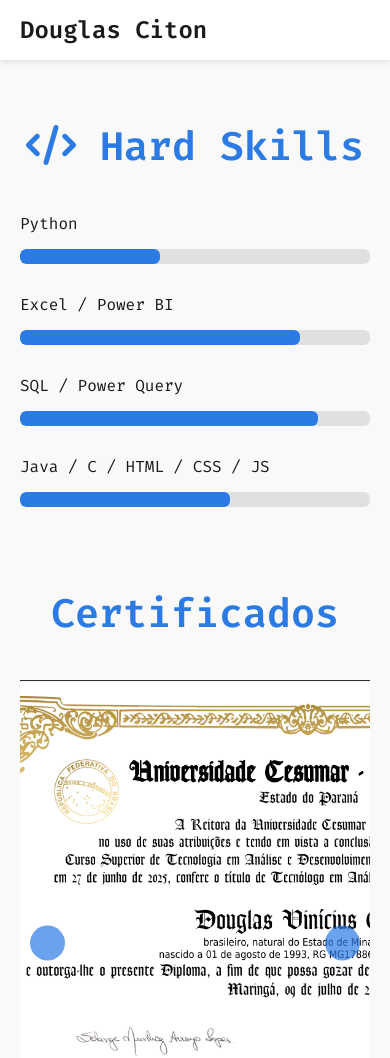
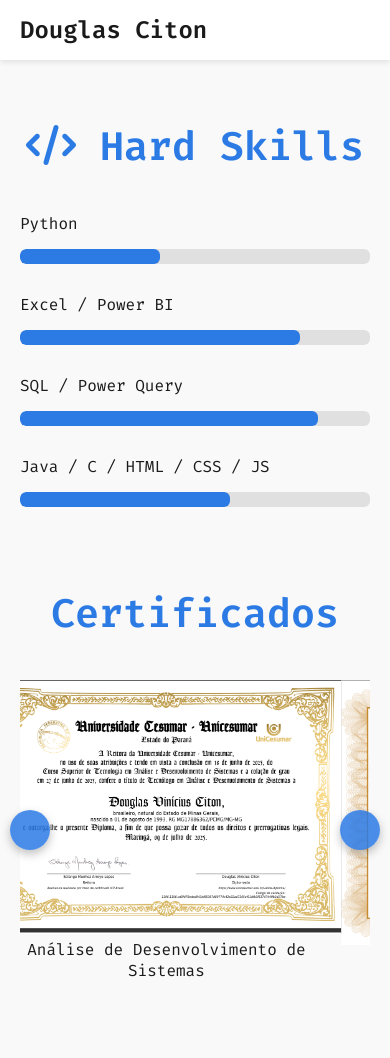
Before and after one commit to douglasciton/portfolio, a website: page index.html in a window 390 px wide. Shown: the top 1058 px of the page. Drawn offline with Linux system fonts and the light colour scheme.

Commit message:
Arrumando o carrocel

```diff
--- a/Raiz_Site/css/style.css
+++ b/Raiz_Site/css/style.css
@@ -1,25 +1,23 @@
 /* =====================================================
-   ESTRUTURA E HEADER ESPECÍFICO (HOME)
+   ESTRUTURA E HEADER (HOME)
 ===================================================== */
 main {
   padding-top: 80px;
 }
 
-.container {
+.container,
+nav,
+section {
   max-width: var(--container-width);
   margin: auto;
   padding: 0 20px;
 }
 
-/* O cabeçalho da Home é uma linha simples */
 nav {
-  max-width: var(--container-width);
-  margin: auto;
   display: flex;
   justify-content: space-between;
   align-items: center;
   height: 60px;
-  padding: 0 20px;
 }
 
 .logo {
@@ -33,24 +31,24 @@ nav {
    SEÇÕES E CONTEÚDO
 ===================================================== */
 section {
-  max-width: var(--container-width);
-  margin: auto;
-  padding: 40px 20px 40px;
+  padding: 40px 20px;
   scroll-margin-top: 80px;
+}
+
+section h2,
+.sobre-content h2 {
+  color: var(--color-primary);
+  margin-bottom: 40px;
 }
 
 section h2 {
   font-size: 2rem;
   margin-bottom: 50px;
-  color: var(--color-primary);
 }
 
-/* SOBRE */
 .sobre-content h2 {
   font-size: 2.5rem;
-  color: var(--color-primary);
   text-align: center;
-  margin-bottom: 40px;
 }
 
 .sobre-content h3 {
@@ -74,7 +72,9 @@ section h2 {
   color: var(--color-primary);
 }
 
-/* HARD SKILLS */
+/* =====================================================
+   HARD SKILLS
+===================================================== */
 .skills-grid {
   display: grid;
   grid-template-columns: repeat(auto-fit, minmax(250px, 1fr));
@@ -101,7 +101,9 @@ section h2 {
   animation: fillSkill 1.2s ease forwards;
 }
 
-/* PROJETO EM DESTAQUE */
+/* =====================================================
+   PROJETO EM DESTAQUE
+===================================================== */
 .projeto-destaque {
   background: var(--color-white);
   border: 1px solid var(--color-border);
@@ -109,7 +111,6 @@ section h2 {
   padding: 40px;
 }
 
-/* Estilo do link "Ver projeto completo" */
 .ver-mais {
   display: inline-block;
   margin-bottom: 20px;
@@ -124,7 +125,6 @@ section h2 {
   opacity: 0.8;
 }
 
-/* Estilo das Tags de Tecnologias (Power BI, DAX, etc) */
 .projeto-tecnologias {
   list-style: none;
   display: flex;
@@ -132,7 +132,6 @@ section h2 {
   gap: 10px;
   margin-bottom: 30px;
   padding: 0;
-  /* Garante que não haja recuo lateral */
 }
 
 .projeto-tecnologias li {
@@ -144,6 +143,9 @@ section h2 {
   font-weight: 500;
 }
 
+/* =====================================================
+   POWER BI EMBED
+===================================================== */
 .powerbi-embed {
   position: relative;
   width: 100%;
@@ -161,12 +163,20 @@ section h2 {
   border: none;
 }
 
-/* Seção de Certificados - Minimalista */
+/* =====================================================
+   CARROSSEL DE CERTIFICADOS
+===================================================== */
 .carousel-container {
   position: relative;
-  max-width: 800px; /* Mantém um tamanho elegante */
+  max-width: 600px;
   margin: 0 auto;
+  overflow: visible;
+}
+
+.carousel-track-container {
+  width: 100%;
   overflow: hidden;
+  position: relative;
 }
 
 .carousel-track {
@@ -174,88 +184,105 @@ section h2 {
   transition: transform 0.5s ease-in-out;
   list-style: none;
   padding: 0;
+  margin: 0;
 }
 
 .certificado-card {
-  min-width: 100%;
+  width: 100%;
   flex-shrink: 0;
   text-align: center;
+  box-sizing: border-box;
 }
 
 .certificado-card img {
   width: 100%;
-  max-height: 500px;
+  height: auto;
   object-fit: contain;
-  border-radius: var(--radius-sm);
 }
 
-/* Botões simples sobrepostos para não precisar de margens negativas */
+/* Botões */
 .carousel-button {
   position: absolute;
   top: 50%;
   transform: translateY(-50%);
-  background: rgba(44, 123, 229, 0.7); /* Azul primário com transparência */
+  background: rgba(44, 123, 229, 0.85);
   color: white;
   border: none;
   border-radius: 50%;
-  width: 35px;
-  height: 35px;
+  width: 40px;
+  height: 40px;
   cursor: pointer;
   z-index: 10;
+  display: flex;
+  align-items: center;
+  justify-content: center;
+  font-size: 1.2rem;
+  font-weight: bold;
+  box-shadow: 0 4px 10px rgba(0,0,0,0.25);
+  transition: background 0.3s, transform 0.2s;
+  outline: none;
 }
 
-.carousel-button.prev { left: 10px; }
-.carousel-button.next { right: 10px; }
+.carousel-button.prev { left: -45px; }
+.carousel-button.next { right: -45px; }
 
-/* CONTATO */
-/* Container que envolve todos os contatos */
+.carousel-button:hover {
+  background: rgba(44, 123, 229, 1);
+  transform: translateY(-50%) scale(1.1);
+}
+
+/* Mobile */
+@media (max-width: 480px) {
+  .carousel-button.prev { left: -10px; }
+  .carousel-button.next { right: -10px; }
+}
+
+/* =====================================================
+   CONTATO
+===================================================== */
 .contatos-grid {
   display: flex;
-    justify-content: center; /* Centraliza os blocos */
+  justify-content: center;
   align-items: center;
-    flex-wrap: wrap;       /* ESSENCIAL: Faz os itens pularem linha se não couberem */
-    gap: 30px;             /* Espaço entre um contato e outro */
+  flex-wrap: wrap;
+  gap: 30px;
   margin-top: 40px;
   padding: 20px;
 }
 
-/* Cada item individual (ícone + link) */
 .contato-item {
   display: flex;
   align-items: center;
-    gap: 10px;             /* Espaço entre o ícone e o texto */
+  gap: 10px;
   transition: transform 0.3s ease;
 }
 
 .contato-item:hover {
-    transform: translateY(-3px); /* Leve efeito ao passar o mouse */
+  transform: translateY(-3px);
 }
 
-/* Estilo do ícone */
-.contato-item i, .contato-item svg {
+.contato-item i,
+.contato-item svg {
   color: var(--color-primary);
   font-size: 1.2rem;
-    flex-shrink: 0;        /* Impede o ícone de amassar */
+  flex-shrink: 0;
 }
 
-/* Estilo do link (removendo o azul feio das imagens) */
 .contato-item a {
   color: var(--color-text);
   text-decoration: none;
   font-weight: 500;
-    white-space: nowrap;   /* Impede que o e-mail ou telefone quebre no meio */
+  white-space: nowrap;
 }
 
 .contato-item a:hover {
   color: var(--color-primary);
 }
 
+/* =====================================================
+   ANIMAÇÕES
+===================================================== */
 @keyframes fillSkill {
-  from {
-    width: 0;
+  from { width: 0; }
+  to { width: var(--skill-width); }
 }
-
-  to {
-    width: var(--skill-width);
-  }
-}
```
Lines whose indentation alone changed are shown as unchanged.
